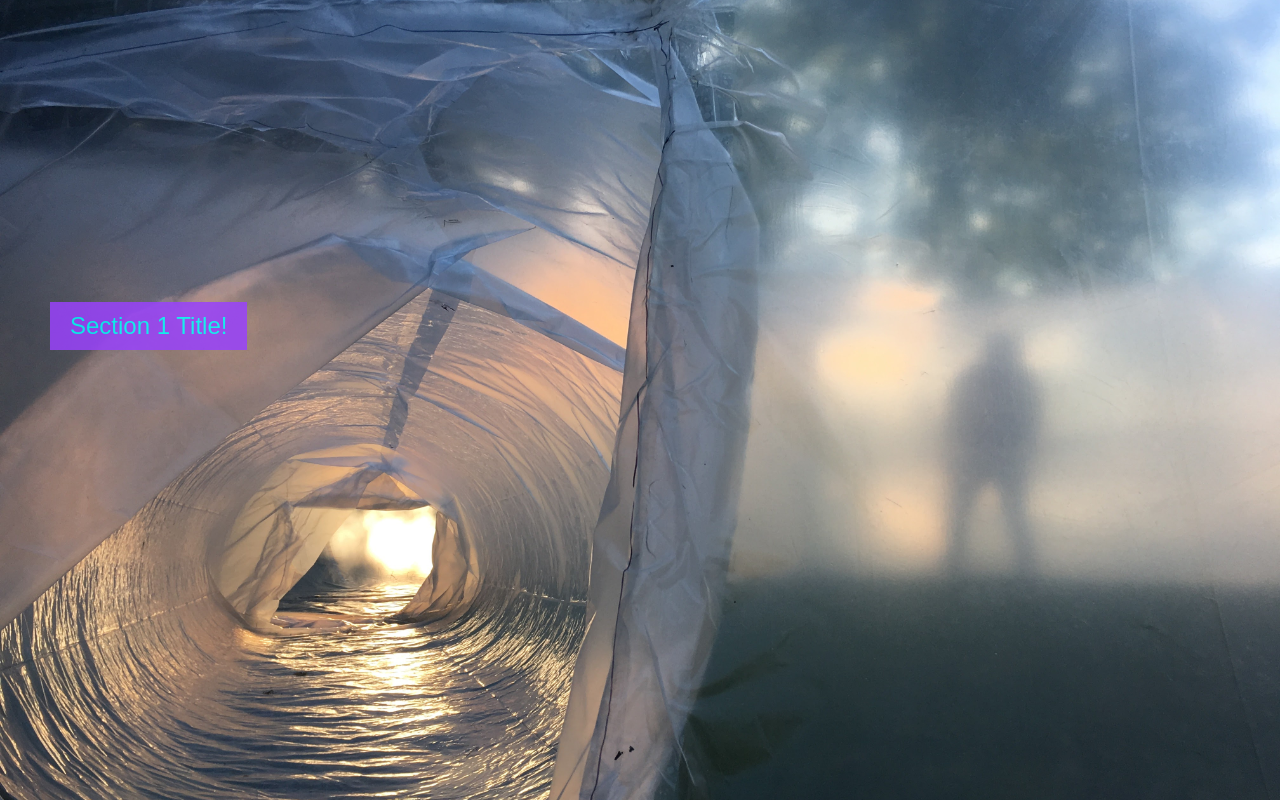
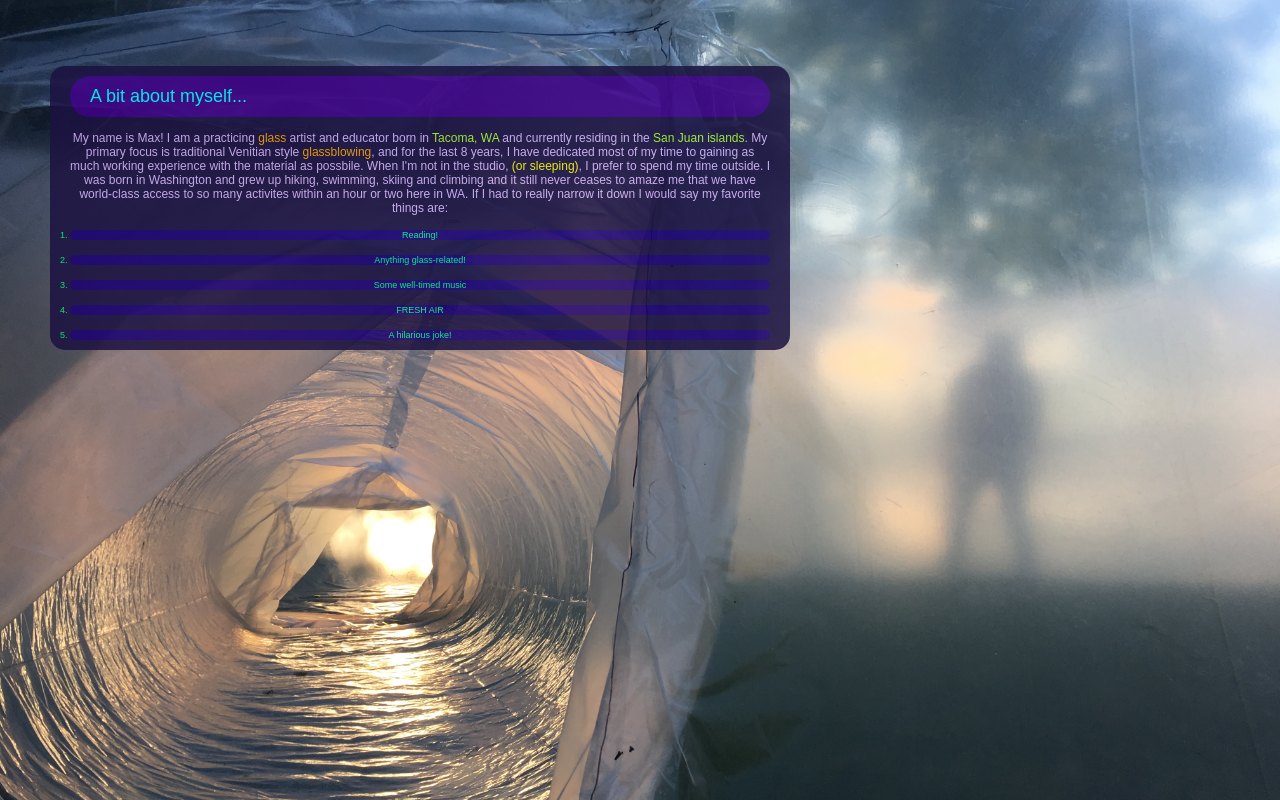
Before and after one commit to MaxwellMeyer/mar-cr1, a plain HTML site: page index.html in a window 1280 px wide. Drawn offline with Linux system fonts and the light colour scheme; a web font is replaced by a local one.

Commit message:
Add content to first section, update stylesheet

```diff
--- a/css/styles.css
+++ b/css/styles.css
@@ -51,18 +51,39 @@
   opacity: 85%;
 }
 .container .section .content h2 {
-  background: rgb(153, 66, 252);
+  background: rgb(63, 0, 136);
   color: cyan;
   font-weight: 300;
-  display: inline-block;
+  display: flex;
   padding: 10px 20px;
   font-size: 1.5em;
+  border-radius: 20px;
 }
-.container .section .content p {
-  background: rgb(25, 1, 113);
-  color: rgb(254, 0, 0);
+.container .section .content {
+  background: rgb(28, 18, 65);
+  color: rgb(217, 184, 255);
   font-weight: 100;
   padding: 10px 20px;
   font-size: .75em;
   margin-top: 15px;
+  border-radius: 15px;
 }
+.container .section .content li{
+  background: rgb(25, 1, 113);
+  color: rgb(0, 254, 127);
+  font-weight: 100;
+  font-size: .75em;
+  margin-top: 15px;
+  border-radius: 15px;
+  padding-left: 275px;
+  padding-right: 275px;
+}
+.zzz {
+  color: yellow;
+}
+.life {
+  color: orange;
+}
+.wa {
+  color: greenyellow;
+}
--- a/index.html
+++ b/index.html
@@ -13,7 +13,16 @@
   <div class="container">
     <div class="section">
       <div class="content">
-        <h2>Section 1 Title!</h2><br>
+        <h2>A bit about myself...</h2><br>
+          <p>My name is Max!  I am a practicing <span class="life">glass</span> artist and educator born in <span class="wa">Tacoma, WA</span> and currently residing in the <span class="wa">San Juan islands</span>.  My primary focus is traditional Venitian style <span class="life">glassblowing</span>, and for the last 8 years, I have dedicated most of my time to gaining as much working experience with the material as possbile.  When I'm not in the studio, <span class="zzz">(or sleeping)</span>, I prefer to spend my time outside.  I was born in Washington and grew up hiking, swimming, skiing and climbing and it still never ceases to amaze me that we have world-class access to so many activites within an hour or two here in WA.  If I had to really narrow it down I would say my favorite things are:<br>
+            <ol>
+              <li>Reading!</li>
+              <li>Anything glass-related!</li>
+              <li>Some well-timed music</li>
+              <li>FRESH AIR</li>
+              <li>A hilarious joke!</li>
+            </ol>
+          </p>
       </div>
     </div>
     <div class="section">
```
